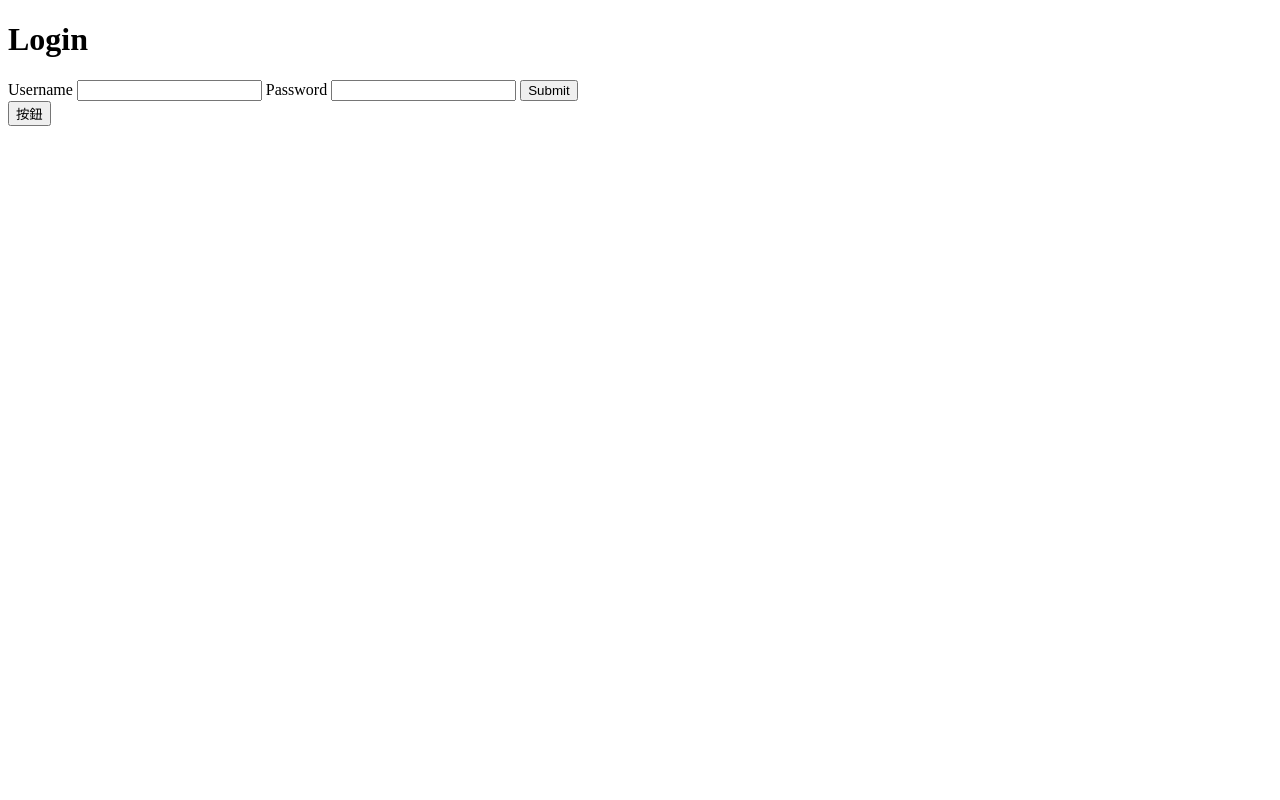
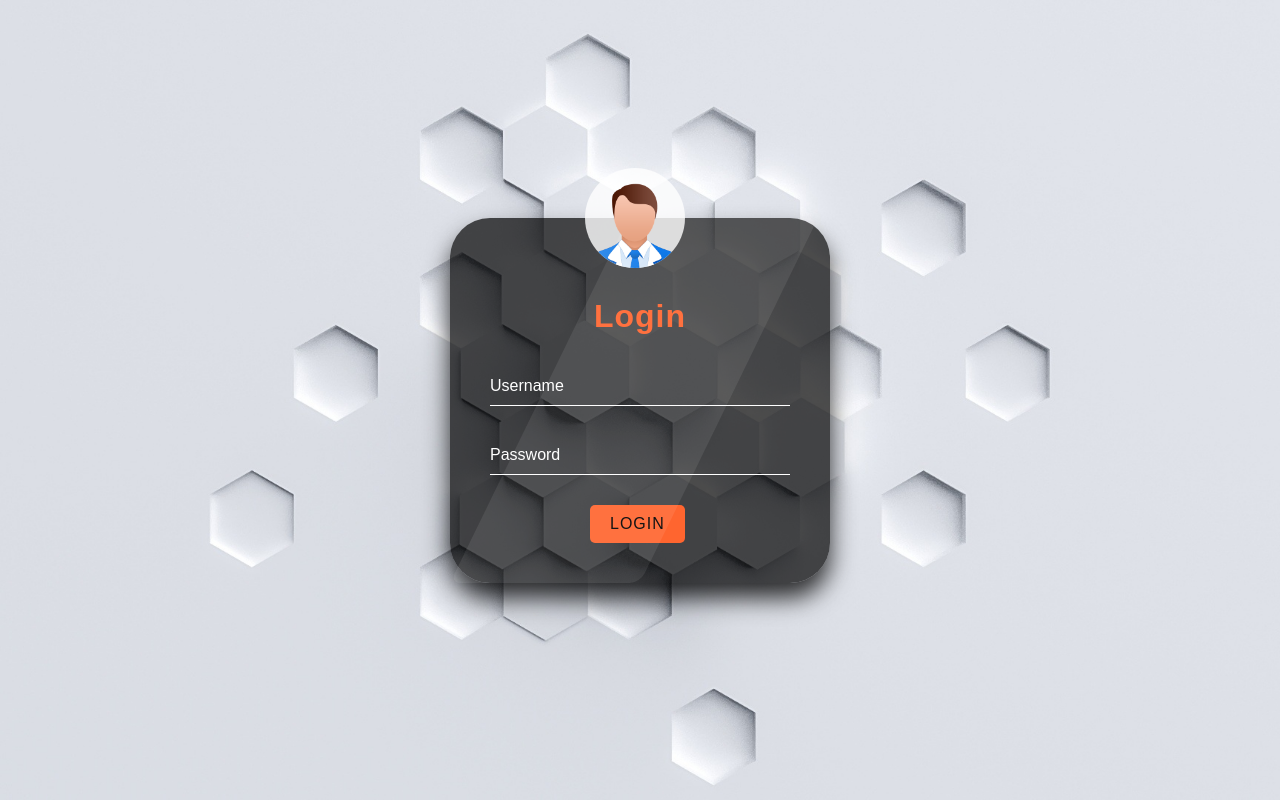
Before and after one commit to Lzx0122/webPage, a website: page html/login.html in a window 1280 px wide. Drawn offline with Linux system fonts and the light colour scheme.

Commit message:
2022-5-1

```diff
--- /dev/null
+++ b/css/style.css
@@ -0,0 +1,113 @@
+* {
+    margin: 0;
+    padding: 0;
+    box-sizing: border-box;
+}
+
+body {
+    background: url('../img/bg.jpg') no-repeat center;
+    background-size: cover;
+    font-family: sans-serif;
+}
+
+.login-wrapper {
+    height: 100vh;
+    width: 100vw;
+    display: flex;
+    justify-content: center;
+    align-items: center;
+
+}
+
+.form {
+    position: relative;
+    width: 100%;
+    max-width: 380px;
+    padding: 80px 40px 40px;
+    background: rgba(0, 0, 0, 0.7);
+    border-radius: 40px;
+    color: #fff;
+    box-shadow: 0 15px 25px rgba(0, 0, 0, 0.8);
+
+}
+
+.form::before {
+    content: '';
+    position: absolute;
+    top: 0;
+    left: 0;
+    width: 50%;
+    height: 100%;
+    background: rgba(255, 255, 255, 0.08);
+    transform: skew(-26deg);
+    transform-origin: bottom left;
+    border-radius: 10px;
+    pointer-events: none;
+}
+
+.form img {
+    position: absolute;
+    top: -50px;
+    left: 135px;
+    width: 100px;
+    background: rgba(255, 255, 255, 0.8);
+    border-radius: 50%;
+
+}
+
+
+.form h1 {
+    text-align: center;
+    letter-spacing: 1px;
+    margin-bottom: 2rem;
+    color: #ff652f;
+}
+
+
+.form .input-group {
+    position: relative;
+}
+
+.form .input-group input {
+    width: 100%;
+    padding: 10px 0;
+    font-size: 1rem;
+    letter-spacing: 1px;
+    margin-bottom: 30px;
+    border: none;
+    border-bottom: 1px solid #fff;
+    outline: none;
+    background-color: transparent;
+    color: inherit;
+}
+
+.form .input-group label {
+    position: absolute;
+    top: 0;
+    left: 0;
+    padding: 10px 0;
+    font-size: 1rem;
+    pointer-events: none;
+    transition: .3s ease-out;
+}
+
+.form .input-group input:focus+label,
+.form .input-group input:valid+label {
+    transform: translateY(-18px);
+    color: #ff652f;
+    font-size: .8rem;
+}
+
+.submit-btn {
+    display: block;
+    margin-left: 100px;
+    border: none;
+    outline: none;
+    background: #ff652f;
+    font-size: 1rem;
+    text-transform: uppercase;
+    letter-spacing: 1px;
+    padding: 10px 20px;
+    border-radius: 5px;
+    cursor: pointer;
+}
--- a/html/login.html
+++ b/html/login.html
@@ -2,23 +2,32 @@
 <html>
 
 <head>
+
     <meta charset="UTF-8" />
+    <title>登入</title>
+    <link href="../css/style.css" rel="stylesheet" type="text/css">
 
-    <title>登入</title>
 </head>
 
 <body>
-    <h1>Login</h1>
-    <form method="POST" action="/process-login">
-        <label for="username">Username</label>
-        <input type="text" name="username" id="username">
-        <label for="password">Password</label>
-        <input type="password" name="password" id="password">
-        <input type="submit" value="Submit">
 
-    </form>
+    <div class="login-wrapper">
+        <form method="POST" action="/process-login" class="form">
+            <img src="../img/avatar.png" alt="">
+            <h1>Login</h1>
+            <div class="input-group">
+                <input type="text" name="username" id="username" required>
+                <label for="username">Username</label>
+            </div>
+            <div class="input-group">
+                <input type="password" name="password" id="password" required>
+                <label for="password">Password</label>
+            </div>
+            <input type="submit" value="Login" class="submit-btn">
+        </form>
+    </div>
 
-    <button id="login_btn" onclick="handle_click();">按鈕</button>
+
     <script src="../script/JavaScript.js"></script>
 </body>
 
--- a/package.json
+++ b/package.json
@@ -18,5 +18,8 @@
   "bugs": {
     "url": "https://github.com/Lzx0122/webPage/issues"
   },
-  "homepage": "https://github.com/Lzx0122/webPage#readme"
+  "homepage": "https://github.com/Lzx0122/webPage#readme",
+  "dependencies": {
+    "express": "^4.18.1"
+  }
 }
--- a/script/JavaScript.js
+++ b/script/JavaScript.js
@@ -1,4 +1,4 @@
-handle_click = function () {
+let handle_click = function () {
 
 
     alert("登入成功");
```
Also changed, not shown: mysql/con.js (+39 -14 lines), script/lib.js (+30 -18 lines), server.js (+76 -25 lines), img/avatar.png (added), img/bg.jpg (added), 3 other files.
